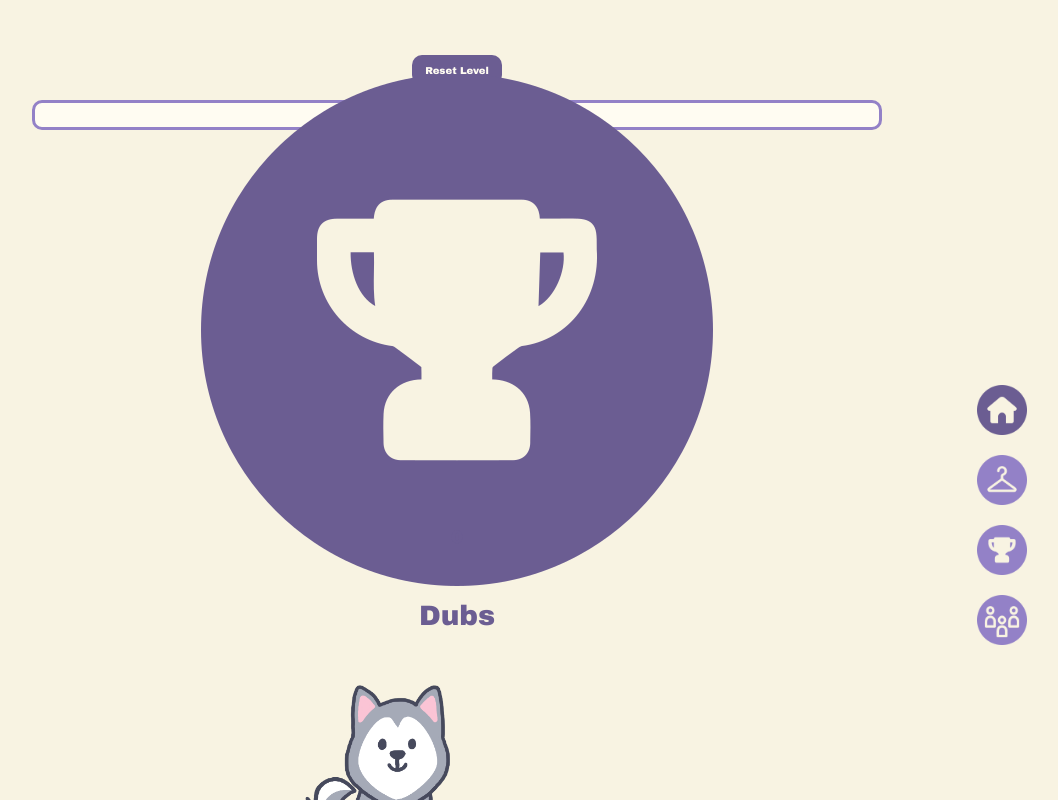
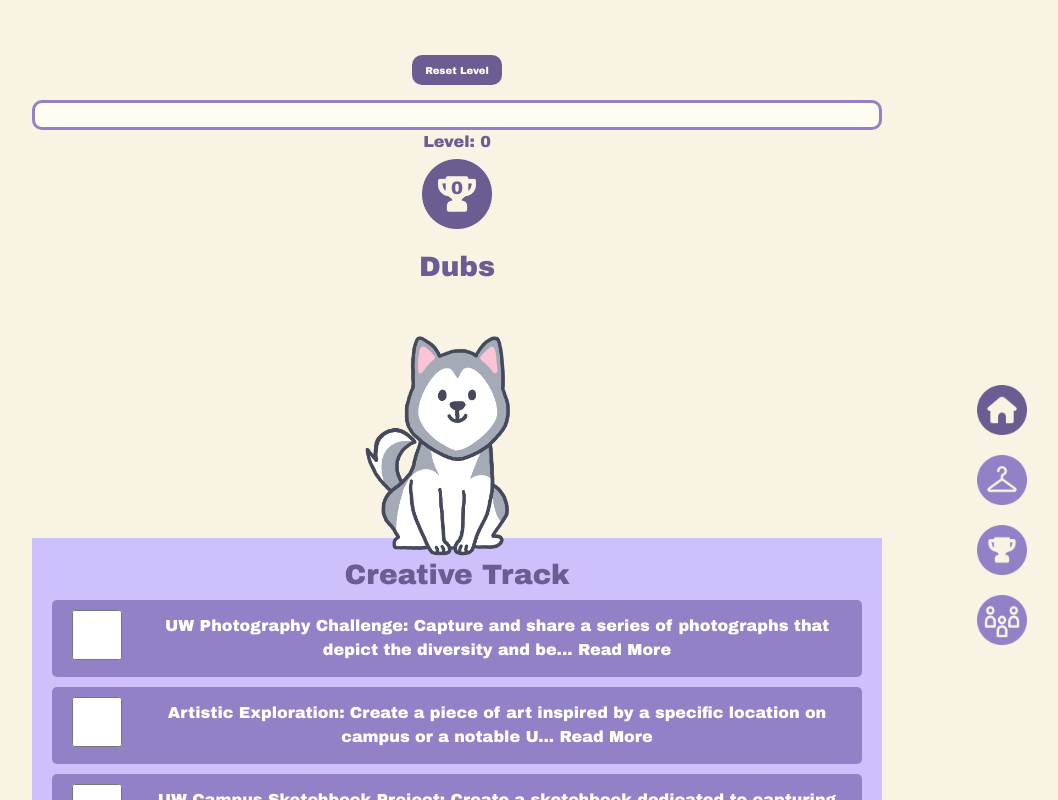
Before and after one commit to kiannabolante/huskypal, a React (Create React App) app in the folder clients/: page /creative in a window 1280 px wide. Shown: the top 800 px of the page, without its empty margins (183-1241 px from the left). Built offline with nearby package versions, Linux system fonts and the light colour scheme.

Commit message:
good for creative demo

```diff
--- a/clients/src/components/Creative.jsx
+++ b/clients/src/components/Creative.jsx
@@ -168,16 +168,17 @@ function Creative() {
       </div>
       <div className="current-level-display">Level: {level}</div>
       {levelMessage && <div className="level-up-message">{levelMessage}</div>}
-      <header className="header" style={{ marginTop: "-80px" }}>
+      <header className="header" style={{ marginTop: "5px" }}>
         <div className="trophy-icon">
           <img
             src={activatedLevels}
             alt="level display"
             className="homeLevel"
           />
+
+        <div className="level" style={{ marginTop: "-54px", fontSize: "18px" }}>
+          {level}
         </div>
-        <div className="level" style={{ marginTop: "-62px", fontSize: "18px" }}>
-          {level}
         </div>
       </header>
       <div className="profile">
--- a/clients/src/components/DubsTrack.css
+++ b/clients/src/components/DubsTrack.css
@@ -120,6 +120,7 @@
   width: 200px; /* Set the desired width for the avatar */
   height: auto; /* Maintain the aspect ratio */
   margin-bottom: 10px; /* Add some space between the avatar and the selected items */
+  margin-left: 60px;
 }
 
 .avatar-container {
@@ -135,3 +136,8 @@
   margin-right: 10px; /* Add some spacing between selected items */
   margin-bottom: -30px;
 }
+
+.trophy-icon img {
+  width: 70px; /* Set the desired width for the trophy icon */
+  height: auto; /* Maintain the aspect ratio */
+}
```
